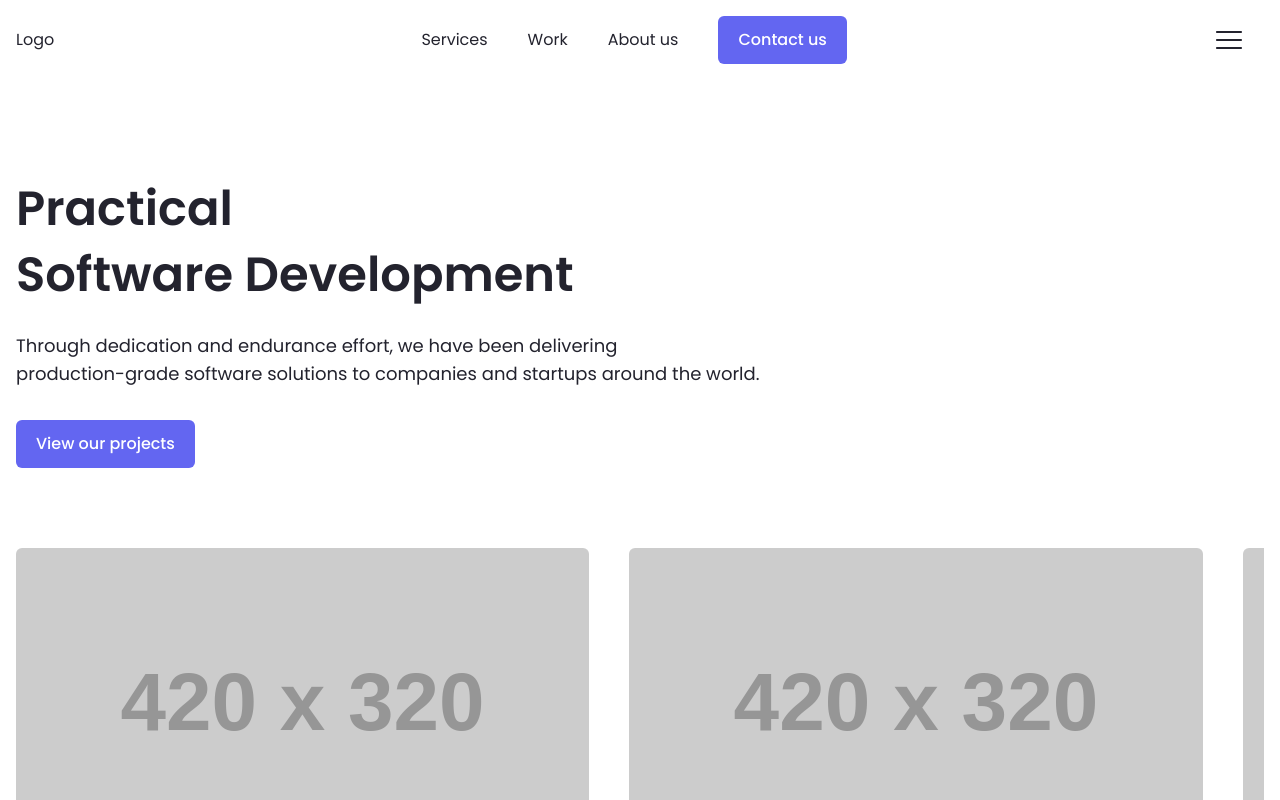
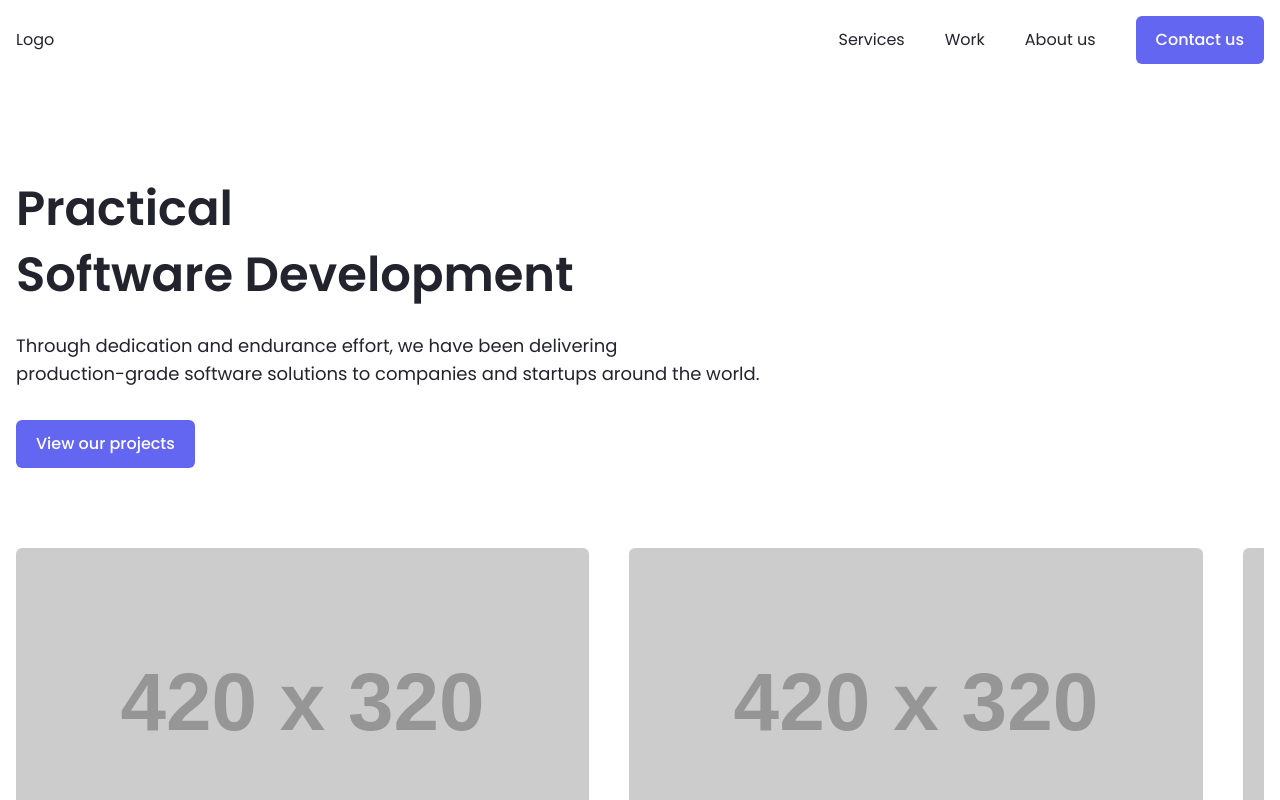
Before and after one commit to nongdan-dev/website, a React (Vite) app: page / in a window 1280 px wide. Shown: the top 800 px of the page. Built offline with nearby package versions, Linux system fonts and the light colour scheme.

Commit message:
Hide hamburger icon

```diff
--- a/src/layout/Header.tsx
+++ b/src/layout/Header.tsx
@@ -63,7 +63,7 @@ function Header() {
             </ul>
           </nav>
           <button
-            className='px-5 py-3'
+            className='px-5 py-3 lg:hidden'
             aria-label='toggle mobile menu'
             aria-expanded='false'
           >
```
